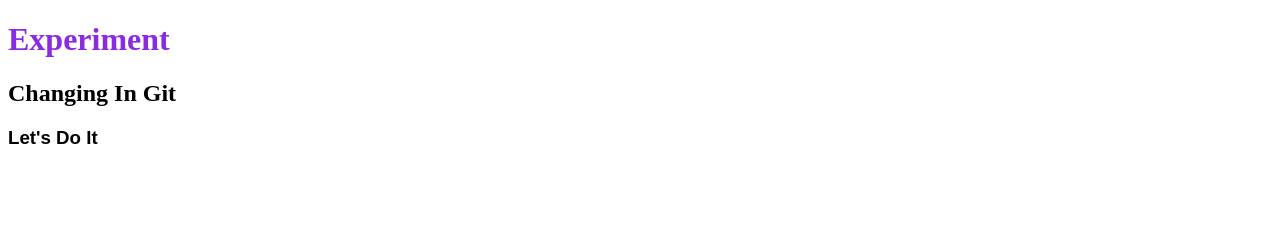
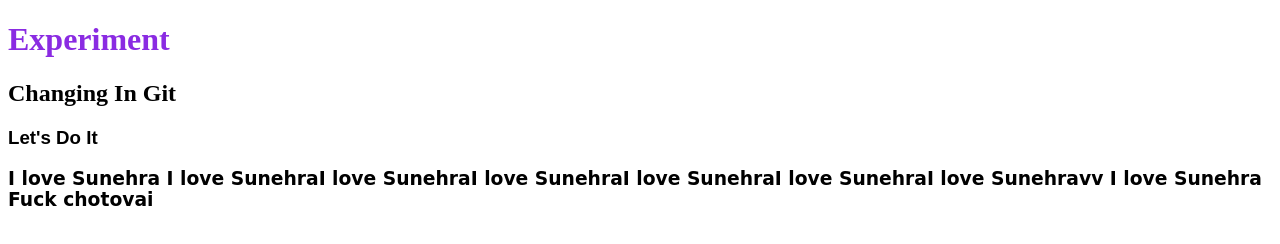
Before and after one commit to shaontalha/Experiment, a plain HTML site: page index.html in a window 1280 px wide. Drawn offline with Linux system fonts and the light colour scheme.

Commit message:
sunehra savera

```diff
--- a/index.html
+++ b/index.html
@@ -12,7 +12,10 @@
 <body>
     <h1>Experiment</h1>
     <h2>Changing In Git</h2>
-    <h3>Let's Do It</h3>
+    <h3>Let's Do It
+        <p>I love Sunehra I love SunehraI love SunehraI love SunehraI love SunehraI love SunehraI love Sunehravv I love
+            Sunehra <br>Fuck chotovai</p>
+    </h3>
 </body>
 
 </html>
--- a/style.css
+++ b/style.css
@@ -4,3 +4,6 @@ h1{
 h3{
     font-family: sans-serif;
 }
+p{
+    font-family: cursive;
+}
```
